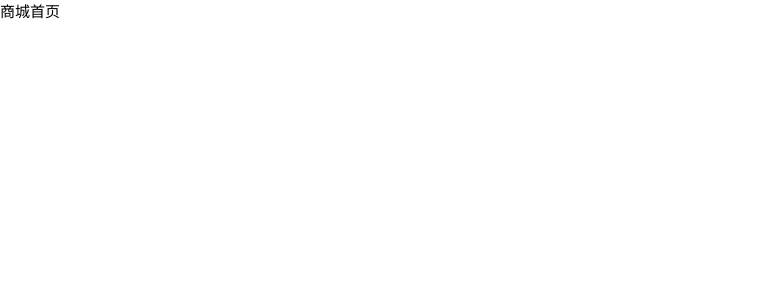
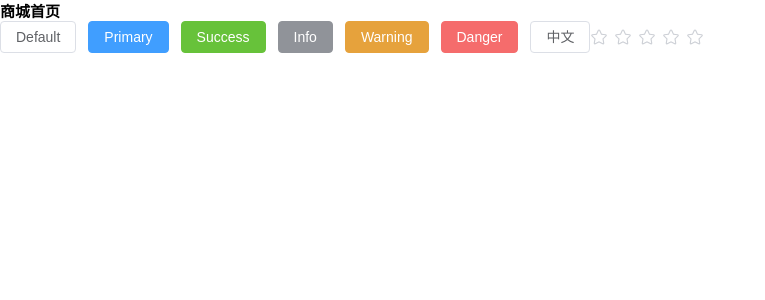
Before and after one commit to cat-of-anna/mall_vue, a Vue app in the folder mall_vue/: page / in a window 1280 px wide. Shown: the top 300 px of the page, without its empty margins (0-765 px from the left). Built offline with nearby package versions, Linux system fonts and the light colour scheme.

Commit message:
feature:引入element-plus UI

```diff
--- a/mall_vue/package.json
+++ b/mall_vue/package.json
@@ -8,6 +8,8 @@
     "preview": "vite preview"
   },
   "dependencies": {
+    "element-plus": "^2.2.2",
+    "unplugin-vue-components": "^0.19.6",
     "vue": "^3.2.25",
     "vue-router": "^4.0.13"
   },
--- a/mall_vue/src/views/Home.vue
+++ b/mall_vue/src/views/Home.vue
@@ -1,9 +1,26 @@
 <template>
-  <div>商城首页</div>
+  <div>
+    <h1>商城首页</h1>
+    <el-row class="mb-4">
+      <el-button>Default</el-button>
+      <el-button type="primary">Primary</el-button>
+      <el-button type="success">Success</el-button>
+      <el-button type="info">Info</el-button>
+      <el-button type="warning">Warning</el-button>
+      <el-button type="danger">Danger</el-button>
+      <el-button>中文</el-button>
+      <el-rate v-model="store.value2" :colors="store.colors"></el-rate>
+    </el-row>
+  </div>
 </template>
 
 <script setup>
+import {reactive} from "vue";
 
+const store = reactive({
+  value2: null,
+  colors: ['yellow', 'skyblue', 'green']
+})
 </script>
 
 <style scoped>
--- a/mall_vue/vite.config.js
+++ b/mall_vue/vite.config.js
@@ -1,7 +1,15 @@
 import { defineConfig } from 'vite'
 import vue from '@vitejs/plugin-vue'
+import Components from 'unplugin-vue-components/vite'
+import { ElementPlusResolver } from 'unplugin-vue-components/resolvers'
 
-// https://vitejs.dev/config/
+
+
 export default defineConfig({
-  plugins: [vue()]
+  plugins: [
+    vue(),
+    Components({
+      resolvers: [ElementPlusResolver()],
+    }),
+  ]
 })
```
Also changed, not shown: 1 other file (tests, documents, lock files or other folders).
